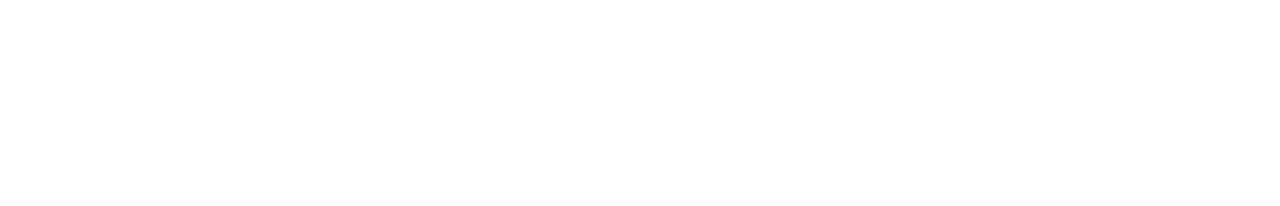
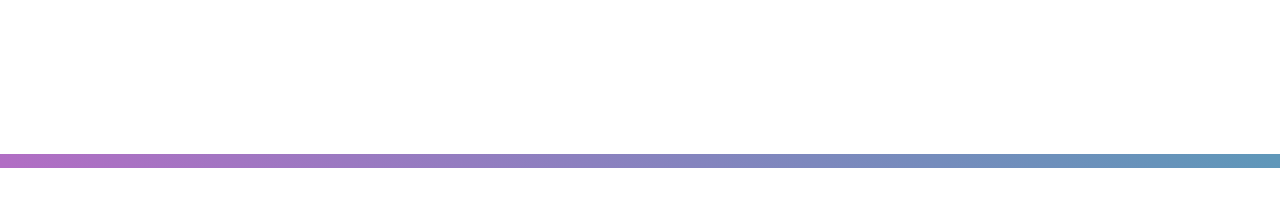
Before and after one commit to Benton-Michael/css-items, a plain HTML site: page index.html in a window 1280 px wide. Drawn offline with Linux system fonts and the light colour scheme.

Commit message:
additions

```diff
--- a/index.html
+++ b/index.html
@@ -13,7 +13,14 @@
 
       <div class="hamburger-menu">
         <script src="script.js"></script>
+        </div>
+        </div>
       </div>
+
+      <div class="gradient-border">
+
+      </div>
+
     </div>
   </body>
 </html>
--- a/styles.css
+++ b/styles.css
@@ -11,6 +11,13 @@
   display: flex;
   align-items: center;
   justify-content: center;
+}
+
+.gradient-border {
+  border: solid;
+  border-image-slice: 1;
+  border-width: 7px;
+  border-image-source: linear-gradient(60deg, #b16ec4, #5f97b9);
 }
 
 .menu {
```
